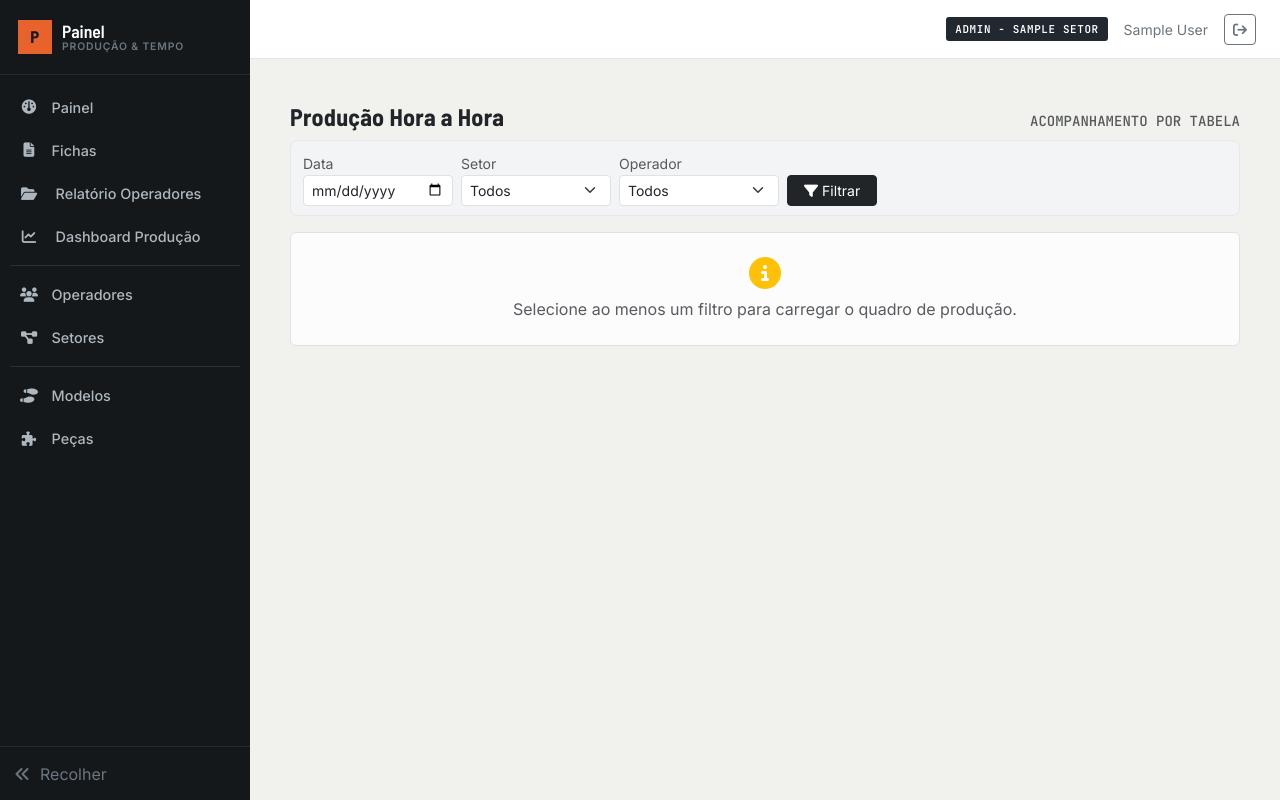
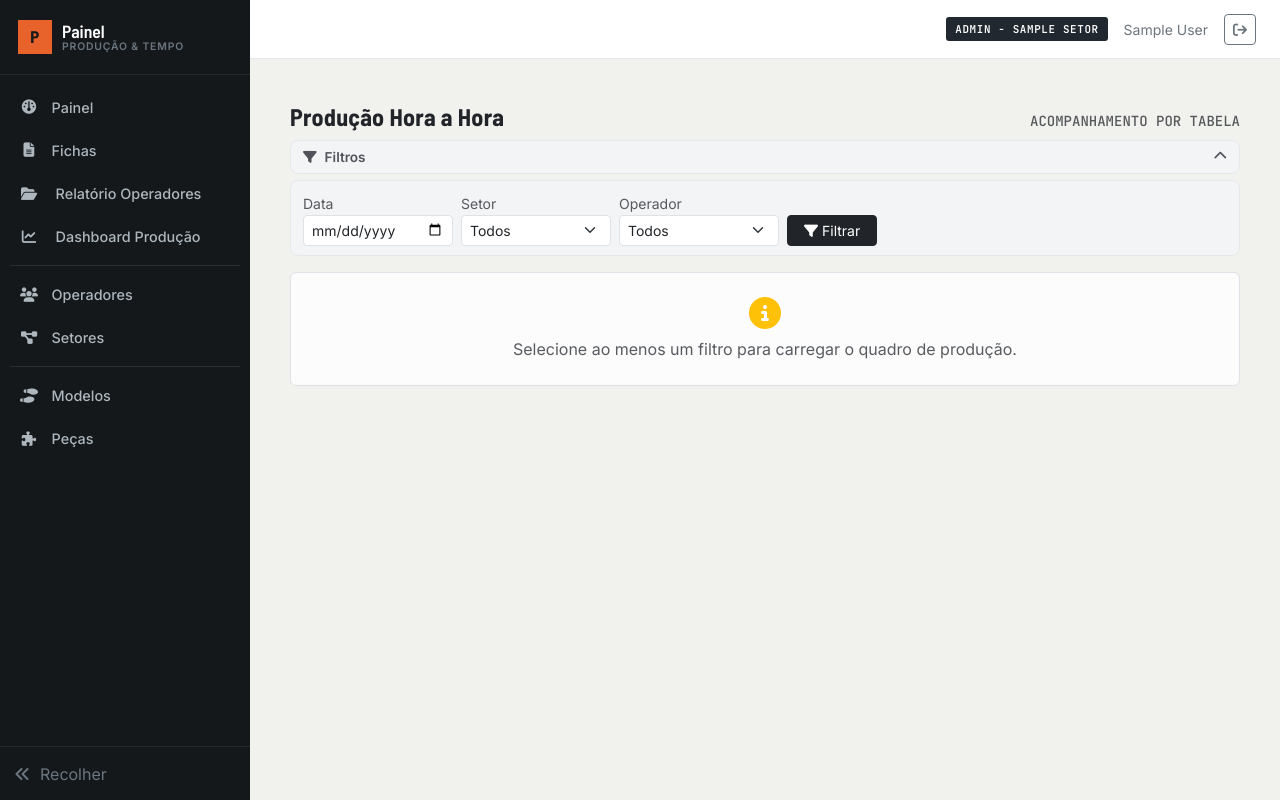
Before and after one commit to Luannz/Sistema_Tempo_Producao, a Django app: page /dashboard/ in a window 1280 px wide. Run offline with Django 5.2, Linux system fonts and the light colour scheme; a user stored in the database is signed in; tables that the repository leaves empty hold one stand-in row (values such as "Sample post").

Commit message:
ajustei agora o filtro pra colapsavel

```diff
--- a/core/templates/core/dashboard_producao.html
+++ b/core/templates/core/dashboard_producao.html
@@ -170,6 +13,38 @@
     min-width: 150px;
     background-color: #fff;
 }
+
+/* Filtros recolhíveis */
+.filtro-toggle {
+    display: flex;
+    align-items: center;
+    justify-content: space-between;
+    width: 100%;
+    background: #f3f4f6;
+    border: 1px solid #e5e7eb;
+    border-radius: 8px;
+    padding: 0.35rem 0.75rem;
+    font-size: 0.85rem;
+    font-weight: 600;
+    color: #52525b;
+    cursor: pointer;
+}
+.filtro-toggle:hover { background: #e9eaec; }
+
+.filtro-seta { transition: transform 0.25s ease; }
+.filtro-wrap.recolhido .filtro-seta { transform: rotate(180deg); }
+
+/* animação de abrir/fechar */
+.filtro-corpo {
+    display: grid;
+    grid-template-rows: 1fr;
+    transition: grid-template-rows 0.25s ease;
+}
+.filtro-corpo-inner { overflow: hidden; min-height: 0; }
+.filtro-wrap.recolhido .filtro-corpo { grid-template-rows: 0fr; }
+
+/* o formulário ganha um respiro em relação ao botão */
+.filtro-wrap .filtro-bar { margin-top: 0.4rem; }
 
 /* ---------- Quadro principal ---------- */
 .quadro {
@@ -292,6 +167,173 @@
 </style>
 {% endblock %}
 
+{% block content %}
+<div class="container-fluid py-3">
+
+    {# Título simples #}
+    <div class="d-flex align-items-baseline justify-content-between flex-wrap gap-2 mb-2">
+        <h4 class="display-font fw-bold mb-0 text-dark">Produção Hora a Hora</h4>
+        <span class="text-muted small mono text-uppercase">Acompanhamento por tabela</span>
+    </div>
+
+    {# Barra de filtros compacta #}
+    <div class="filtro-wrap mb-3" id="filtroWrap">
+        <button type="button" class="filtro-toggle" id="filtroToggle" aria-expanded="true" aria-controls="filtroCorpo">
+            <span><i class="fa-solid fa-filter me-2"></i>Filtros</span>
+            <i class="fa-solid fa-chevron-up filtro-seta"></i>
+        </button>
+
+        <div class="filtro-corpo" id="filtroCorpo">
+            <div class="filtro-corpo-inner">
+                <form method="get" class="filtro-bar">
+                    <div class="d-flex flex-wrap align-items-end gap-2">
+                        <div>
+                            <label class="form-label small text-muted mb-0">Data</label>
+                            <input type="date" name="data" value="{{ filtros.data }}" class="form-control form-control-sm">
+                        </div>
+
+                        <div>
+                            <label class="form-label small text-muted mb-0">Setor</label>
+                            <select name="setor" class="form-select form-select-sm">
+                                <option value="">Todos</option>
+                                {% for s in setores %}
+                                    <option value="{{ s.id }}" {% if filtros.setor_id == s.id|stringformat:"s" %}selected{% endif %}>
+                                        {{ s.nome }}
+                                    </option>
+                                {% endfor %}
+                            </select>
+                        </div>
+
+                        <div>
+                            <label class="form-label small text-muted mb-0">Operador</label>
+                            <select name="operador" class="form-select form-select-sm">
+                                <option value="">Todos</option>
+                                {% for o in operadores %}
+                                    <option value="{{ o.id }}" {% if filtros.operador_id == o.id|stringformat:"s" %}selected{% endif %}>
+                                        {{ o.nome }}
+                                    </option>
+                                {% endfor %}
+                            </select>
+                        </div>
+
+                        <button type="submit" class="btn btn-sm btn-dark px-3">
+                            <i class="fa-solid fa-filter me-1"></i>Filtrar
+                        </button>
+                    </div>
+                </form>
+            </div>
+        </div>
+    </div>
+
+    {# Mensagens de estado #}
+    {% if not tem_filtro_ativo %}
+        <div class="alert alert-light border text-center text-muted py-4" role="alert">
+            <i class="fa-solid fa-circle-info fa-2x mb-2 text-warning d-block"></i>
+            Selecione ao menos um filtro para carregar o quadro de produção.
+        </div>
+
+    {% elif not linhas %}
+        <div class="alert alert-light border text-center text-muted py-4" role="alert">
+            <i class="fa-solid fa-triangle-exclamation fa-2x mb-2 d-block"></i>
+            Nenhum registro encontrado para os filtros selecionados.
+        </div>
+
+    {% else %}
+        <div class="card quadro border-0 shadow">
+            <div class="quadro-header d-flex justify-content-between align-items-center flex-wrap gap-2">
+                <div class="d-flex align-items-center gap-2">
+                    <i class="fa-solid fa-clock text-warning"></i>
+                    <span class="display-font fw-bold text-uppercase" style="letter-spacing: 0.06em;">
+                        Produção por hora
+                    </span>
+                </div>
+                <span class="small text-white-50">{{ linhas|length }} operador{{ linhas|length|pluralize:"es" }}</span>
+            </div>
+
+            <div class="table-responsive">
+                <table class="table quadro-table align-middle mb-0">
+                    <thead>
+                        <tr>
+                            <th class="col-operador">Operador</th>
+                            {% for h in faixas %}
+                                <th class="text-center col-hora">{{ h|stringformat:"02d" }}h</th>
+                            {% endfor %}
+                            <th class="text-center col-resumo" title="Produzido">
+                                <span class="lbl-full">Produzido</span><span class="lbl-abrev">Prod</span>
+                            </th>
+                            <th class="text-center col-resumo" title="Planejado">
+                                <span class="lbl-full">Planejado</span><span class="lbl-abrev">Plan</span>
+                            </th>
+                            <th class="text-center col-perc">% Cumprido</th>
+                        </tr>
+                    </thead>
+                    <tbody>
+                        {% for l in linhas %}
+                        <tr>
+                            <td class="col-operador">
+                                <div class="fw-bold text-truncate" title="{{ l.nome }}">{{ l.nome }}</div>
+                                <div class="small text-muted text-truncate">{{ l.setor }}</div>
+                            </td>
+
+                            {% for c in l.celulas %}
+                                {% if c %}
+                                    <td class="text-center">
+                                        <span class="hora-chip hora-{{ c.cor }}"
+                                            title="{{ c.dentro }} baixa{{ c.dentro|pluralize }} na meta · {{ c.fora }} fora da meta">
+                                            {{ c.produzido }}
+                                        </span>
+                                    </td>
+                                {% else %}
+                                    <td class="text-center celula-vazia">–</td>
+                                {% endif %}
+                            {% endfor %}
+
+                            <td class="text-center col-resumo total-prod">{{ l.produzido }}</td>
+                            <td class="text-center col-resumo text-muted fs-6">{{ l.esperado }}</td>
+                            <td class="col-perc">
+                                {% if l.percentual is None %}
+                                    <div class="text-center">
+                                        <span class="badge bg-secondary-subtle text-secondary border border-secondary-subtle">Sem meta</span>
+                                    </div>
+                                {% else %}
+                                    <div class="perc-valor text-center
+                                        {% if l.status == 'Abaixo' %}text-danger
+                                        {% elif l.status == 'Na Meta' %}text-primary
+                                        {% else %}text-success{% endif %}">
+                                        {{ l.percentual|floatformat:1 }}%
+                                    </div>
+                                    <div class="progress perc-barra">
+                                        <div class="progress-bar
+                                            {% if l.status == 'Abaixo' %}bg-danger
+                                            {% elif l.status == 'Na Meta' %}bg-primary
+                                            {% else %}bg-success{% endif %}"
+                                            style="width: {{ l.percentual|floatformat:0 }}%"></div>
+                                    </div>
+                                {% endif %}
+                            </td>
+                        </tr>
+                        {% endfor %}
+                    </tbody>
+                    <tfoot>
+                        <tr>
+                            <td class="col-operador">Total</td>
+                            {% for v in totais.por_hora %}
+                                <td class="text-center">{{ v }}</td>
+                            {% endfor %}
+                            <td class="text-center col-resumo">{{ totais.produzido }}</td>
+                            <td class="text-center col-resumo">{{ totais.esperado }}</td>
+                            <td class="text-center col-perc">
+                                {% if totais.percentual is not None %}{{ totais.percentual|floatformat:1 }}%{% else %}–{% endif %}
+                            </td>
+                        </tr>
+                    </tfoot>
+                </table>
+            </div>
+        </div>
+    {% endif %}
+</div>
+{% endblock %}
+
 {% block extra_js %}
 <script>
 (function () {
@@ -313,5 +355,25 @@
     }
     ajustar();
 })();
+
+(function () {
+    const wrap = document.getElementById('filtroWrap');
+    const btn = document.getElementById('filtroToggle');
+    if (!wrap || !btn) return;
+
+    const CHAVE = 'dashboard_filtros_recolhido';
+
+    function aplicar(recolhido) {
+        wrap.classList.toggle('recolhido', recolhido);
+        btn.setAttribute('aria-expanded', String(!recolhido));
+        try { localStorage.setItem(CHAVE, recolhido ? '1' : '0'); } catch (e) {}
+    }
+
+    let salvo = false;
+    try { salvo = localStorage.getItem(CHAVE) === '1'; } catch (e) {}
+    aplicar(salvo);
+
+    btn.addEventListener('click', () => aplicar(!wrap.classList.contains('recolhido')));
+})();
 </script>
 {% endblock %}
```
Also changed, not shown: other parts of core/templates/core/dashboard_producao.html (+0 -157 lines).
